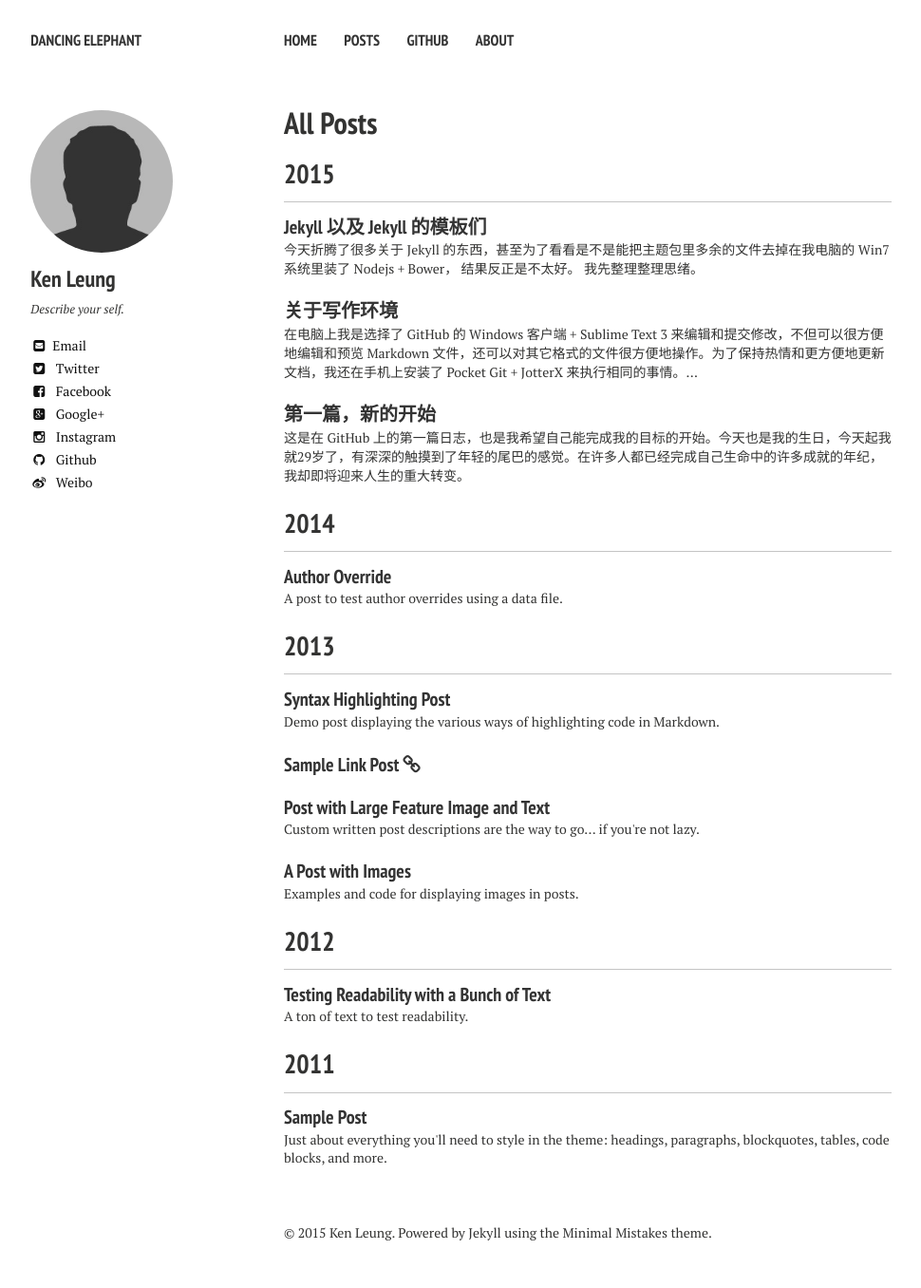
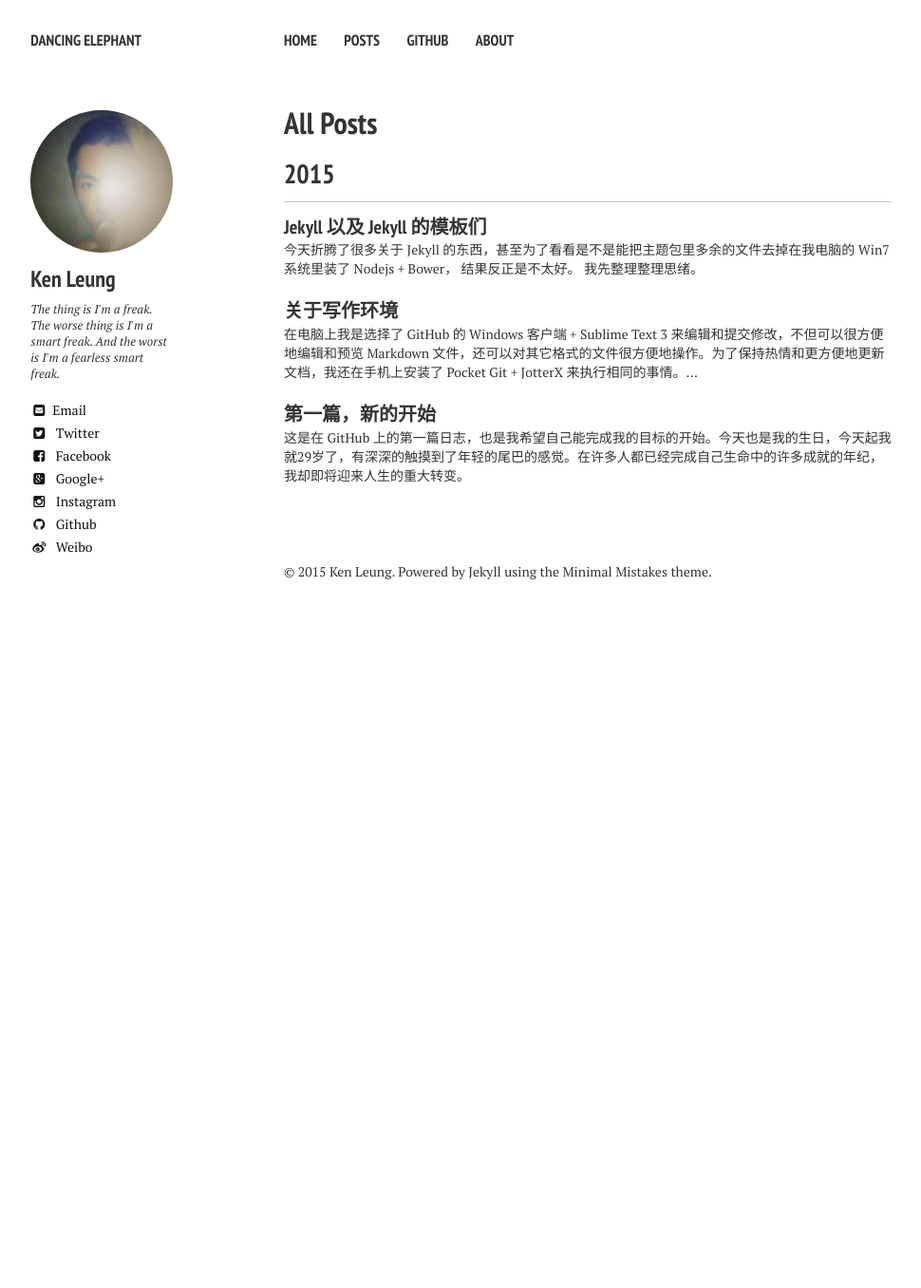
Before and after one commit to ikenbe/en, a Jekyll site: the page built from posts/index.md, in a window 1280 px wide. Shown: the whole page at 95% size, without its empty margins (21-991 px from the left). Built offline with Jekyll 4.4.1, drawn with Linux system fonts in a browser that asks for light colours; nearby versions of some CDN libraries; Markdown is read by kramdown in place of the engine named in the settings; after the commit the page ends 900 px from its top, so only the background shows below that.

```diff
--- a/_config.yml
+++ b/_config.yml
@@ -19,7 +19,7 @@ exclude: ["lib", "config.rb", "Capfile", "config", "log", "Rakefile", "Rakefile.
 owner:
   name: Ken Leung
   avatar: bio-photo.jpg
-  bio: "Describe your self."
+  bio: "The thing is I'm a freak. The worse thing is I'm a smart freak. And the worst is I'm a fearless smart freak."
   email: ikenbe@gmail.com
   disqus-shortname: ikenbe
   twitter: ikenbe
--- a/_posts/2011-03-10-sample-post.md
+++ /dev/null
@@ -1,111 +0,0 @@
----
-layout: post
-title: Sample Post
-excerpt: "Just about everything you'll need to style in the theme: headings, paragraphs, blockquotes, tables, code blocks, and more."
-modified: 2013-05-31
-tags: [intro, beginner, jekyll, tutorial]
-comments: true
-image:
-  feature: sample-image-5.jpg
-  credit: WeGraphics
-  creditlink: http://wegraphics.net/downloads/free-ultimate-blurred-background-pack/
----
-
-<section id="table-of-contents" class="toc">
-  <header>
-    <h3>Overview</h3>
-  </header>
-<div id="drawer" markdown="1">
-*  Auto generated table of contents
-{:toc}
-</div>
-</section><!-- /#table-of-contents -->
-
-## HTML Elements
-
-Below is just about everything you'll need to style in the theme. Check the source code to see the many embedded elements within paragraphs.
-
-# Heading 1
-
-## Heading 2
-
-### Heading 3
-
-#### Heading 4
-
-##### Heading 5
-
-###### Heading 6
-
-### Body text
-
-Lorem ipsum dolor sit amet, test link adipiscing elit. **This is strong**. Nullam dignissim convallis est. Quisque aliquam.
-
-![Smithsonian Image]({{ site.url }}/images/3953273590_704e3899d5_m.jpg)
-{: .image-pull-right}
-
-*This is emphasized*. Donec faucibus. Nunc iaculis suscipit dui. 53 = 125. Water is H2O. Nam sit amet sem. Aliquam libero nisi, imperdiet at, tincidunt nec, gravida vehicula, nisl. The New York Times (That’s a citation). Underline.Maecenas ornare tortor. Donec sed tellus eget sapien fringilla nonummy. Mauris a ante. Suspendisse quam sem, consequat at, commodo vitae, feugiat in, nunc. Morbi imperdiet augue quis tellus.
-
-HTML and CSS are our tools. Mauris a ante. Suspendisse quam sem, consequat at, commodo vitae, feugiat in, nunc. Morbi imperdiet augue quis tellus. Praesent mattis, massa quis luctus fermentum, turpis mi volutpat justo, eu volutpat enim diam eget metus.
-
-### Blockquotes
-
-> Lorem ipsum dolor sit amet, test link adipiscing elit. Nullam dignissim convallis est. Quisque aliquam.
-
-## List Types
-
-### Ordered Lists
-
-1. Item one
-   1. sub item one
-   2. sub item two
-   3. sub item three
-2. Item two
-
-### Unordered Lists
-
-* Item one
-* Item two
-* Item three
-
-## Tables
-
-| Header1 | Header2 | Header3 |
-|:--------|:-------:|--------:|
-| cell1   | cell2   | cell3   |
-| cell4   | cell5   | cell6   |
-|----
-| cell1   | cell2   | cell3   |
-| cell4   | cell5   | cell6   |
-|=====
-| Foot1   | Foot2   | Foot3
-{: rules="groups"}
-
-## Code Snippets
-
-{% highlight css %}
-#container {
-  float: left;
-  margin: 0 -240px 0 0;
-  width: 100%;
-}
-{% endhighlight %}
-
-## Buttons
-
-Make any link standout more when applying the `.btn` class.
-
-{% highlight html %}
-<a href="#" class="btn btn-success">Success Button</a>
-{% endhighlight %}
-
-<div markdown="0"><a href="#" class="btn">Primary Button</a></div>
-<div markdown="0"><a href="#" class="btn btn-success">Success Button</a></div>
-<div markdown="0"><a href="#" class="btn btn-warning">Warning Button</a></div>
-<div markdown="0"><a href="#" class="btn btn-danger">Danger Button</a></div>
-<div markdown="0"><a href="#" class="btn btn-info">Info Button</a></div>
-
-## Notices
-
-**Watch out!** You can also add notices by appending `{: .notice}` to a paragraph.
-{: .notice}
--- a/_posts/2012-05-22-readability-post.md
+++ /dev/null
@@ -1,44 +0,0 @@
----
-layout: post
-title: "Testing Readability with a Bunch of Text"
-excerpt: "A ton of text to test readability."
-tags: [sample post, readability, test]
-comments: true
----
-
-Portland in shoreditch Vice, labore typewriter pariatur hoodie fap sartorial Austin. Pinterest literally occupy Schlitz forage. Odio ad blue bottle vinyl, 90's narwhal commodo bitters pour-over nostrud. Ugh est hashtag in, fingerstache adipisicing laboris esse Pinterest shabby chic Portland. Shoreditch bicycle rights anim, flexitarian laboris put a bird on it vinyl cupidatat narwhal. Hashtag artisan skateboard, flannel Bushwick nesciunt salvia aute fixie do plaid post-ironic dolor McSweeney's. Cliche pour-over chambray nulla four loko skateboard sapiente hashtag.
-
-Vero laborum commodo occupy. Semiotics voluptate mumblecore pug. Cosby sweater ullamco quinoa ennui assumenda, sapiente occupy delectus lo-fi. Ea fashion axe Marfa cillum aliquip. Retro Bushwick keytar cliche. Before they sold out sustainable gastropub Marfa readymade, ethical Williamsburg skateboard brunch qui consectetur gentrify semiotics. Mustache cillum irony, fingerstache magna pour-over keffiyeh tousled selfies.
-
-## Cupidatat 90's lo-fi authentic try-hard
-
-In pug Portland incididunt mlkshk put a bird on it vinyl quinoa. Terry Richardson shabby chic +1, scenester Tonx excepteur tempor fugiat voluptate fingerstache aliquip nisi next level. Farm-to-table hashtag Truffaut, Odd Future ex meggings gentrify single-origin coffee try-hard 90's.
-
-* Sartorial hoodie
-* Labore viral forage
-* Tote bag selvage
-* DIY exercitation et id ugh tumblr church-key
-
-Incididunt umami sriracha, ethical fugiat VHS ex assumenda yr irure direct trade. Marfa Truffaut bicycle rights, kitsch placeat Etsy kogi asymmetrical. Beard locavore flexitarian, kitsch photo booth hoodie plaid ethical readymade leggings yr.
-
-Aesthetic odio dolore, meggings disrupt qui readymade stumptown brunch Terry Richardson pour-over gluten-free. Banksy american apparel in selfies, biodiesel flexitarian organic meh wolf quinoa gentrify banjo kogi. Readymade tofu ex, scenester dolor umami fingerstache occaecat fashion axe Carles jean shorts minim. Keffiyeh fashion axe nisi Godard mlkshk dolore. Lomo you probably haven't heard of them eu non, Odd Future Truffaut pug keytar meggings McSweeney's Pinterest cred. Etsy literally aute esse, eu bicycle rights qui meggings fanny pack. Gentrify leggings pug flannel duis.
-
-## Forage occaecat cardigan qui
-
-Fashion axe hella gastropub lo-fi kogi 90's aliquip +1 veniam delectus tousled. Cred sriracha locavore gastropub kale chips, iPhone mollit sartorial. Anim dolore 8-bit, pork belly dolor photo booth aute flannel small batch. Dolor disrupt ennui, tattooed whatever salvia Banksy sartorial roof party selfies raw denim sint meh pour-over. Ennui eu cardigan sint, gentrify iPhone cornhole.
-
-> Whatever velit occaecat quis deserunt gastropub, leggings elit tousled roof party 3 wolf moon kogi pug blue bottle ea. Fashion axe shabby chic Austin quinoa pickled laborum bitters next level, disrupt deep v accusamus non fingerstache.
-
-Tote bag asymmetrical elit sunt. Occaecat authentic Marfa, hella McSweeney's next level irure veniam master cleanse. Sed hoodie letterpress artisan wolf leggings, 3 wolf moon commodo ullamco. Anim occupy ea labore Terry Richardson. Tofu ex master cleanse in whatever pitchfork banh mi, occupy fugiat fanny pack Austin authentic. Magna fugiat 3 wolf moon, labore McSweeney's sustainable vero consectetur. Gluten-free disrupt enim, aesthetic fugiat jean shorts trust fund keffiyeh magna try-hard.
-
-## Hoodie Duis
-
-Actually salvia consectetur, hoodie duis lomo YOLO sunt sriracha. Aute pop-up brunch farm-to-table odio, salvia irure occaecat. Sriracha small batch literally skateboard. Echo Park nihil hoodie, aliquip forage artisan laboris. Trust fund reprehenderit nulla locavore. Stumptown raw denim kitsch, keffiyeh nulla twee dreamcatcher fanny pack ullamco 90's pop-up est culpa farm-to-table. Selfies 8-bit do pug odio.
-
-### Thundercats Ho!
-
-Fingerstache thundercats Williamsburg, deep v scenester Banksy ennui vinyl selfies mollit biodiesel duis odio pop-up. Banksy 3 wolf moon try-hard, sapiente enim stumptown deep v ad letterpress. Squid beard brunch, exercitation raw denim yr sint direct trade. Raw denim narwhal id, flannel DIY McSweeney's seitan. Letterpress artisan bespoke accusamus, meggings laboris consequat Truffaut qui in seitan. Sustainable cornhole Schlitz, twee Cosby sweater banh mi deep v forage letterpress flannel whatever keffiyeh. Sartorial cred irure, semiotics ethical sed blue bottle nihil letterpress.
-
-Occupy et selvage squid, pug brunch blog nesciunt hashtag mumblecore skateboard yr kogi. Ugh small batch swag four loko. Fap post-ironic qui tote bag farm-to-table american apparel scenester keffiyeh vero, swag non pour-over gentrify authentic pitchfork. Schlitz scenester lo-fi voluptate, tote bag irony bicycle rights pariatur vero Vice freegan wayfarers exercitation nisi shoreditch. Chambray tofu vero sed. Street art swag literally leggings, Cosby sweater mixtape PBR lomo Banksy non in pitchfork ennui McSweeney's selfies. Odd Future Banksy non authentic.
-
-Aliquip enim artisan dolor post-ironic. Pug tote bag Marfa, deserunt pour-over Portland wolf eu odio intelligentsia american apparel ugh ea. Sunt viral et, 3 wolf moon gastropub pug id. Id fashion axe est typewriter, mlkshk Portland art party aute brunch. Sint pork belly Cosby sweater, deep v mumblecore kitsch american apparel. Try-hard direct trade tumblr sint skateboard. Adipisicing bitters excepteur biodiesel, pickled gastropub aute veniam.
--- a/_posts/2013-05-22-sample-post-images.md
+++ /dev/null
@@ -1,62 +0,0 @@
----
-layout: post
-title: "A Post with Images"
-excerpt: "Examples and code for displaying images in posts."
-tags: [sample post, images, test]
-comments: true
----
-
-Here are some examples of what a post with images might look like. If you want to display two or three images next to each other responsively use `figure` with the appropriate `class`. Each instance of `figure` is auto-numbered and displayed in the caption.
-
-### Figures (for images or video)
-
-#### One Up
-
-<figure>
-	<a href="http://farm9.staticflickr.com/8426/7758832526_cc8f681e48_b.jpg"><img src="http://farm9.staticflickr.com/8426/7758832526_cc8f681e48_c.jpg"></a>
-	<figcaption><a href="http://www.flickr.com/photos/80901381@N04/7758832526/" title="Morning Fog Emerging From Trees by A Guy Taking Pictures, on Flickr">Morning Fog Emerging From Trees by A Guy Taking Pictures, on Flickr</a>.</figcaption>
-</figure>
-
-Vero laborum commodo occupy. Semiotics voluptate mumblecore pug. Cosby sweater ullamco quinoa ennui assumenda, sapiente occupy delectus lo-fi. Ea fashion axe Marfa cillum aliquip. Retro Bushwick keytar cliche. Before they sold out sustainable gastropub Marfa readymade, ethical Williamsburg skateboard brunch qui consectetur gentrify semiotics. Mustache cillum irony, fingerstache magna pour-over keffiyeh tousled selfies.
-
-#### Two Up
-
-Apply the `half` class like so to display two images side by side that share the same caption.
-
-{% highlight html %}
-<figure class="half">
-    <a href="/images/image-filename-1-large.jpg"><img src="/images/image-filename-1.jpg"></a>
-    <a href="/images/image-filename-2-large.jpg"><img src="/images/image-filename-2.jpg"></a>
-    <figcaption>Caption describing these two images.</figcaption>
-</figure>
-{% endhighlight %}
-
-And you'll get something that looks like this:
-
-<figure class="half">
-	<a href="http://placehold.it/1200x600.JPG"><img src="http://placehold.it/600x300.jpg"></a>
-	<a href="http://placehold.it/1200x600.jpeg"><img src="http://placehold.it/600x300.jpg"></a>
-	<figcaption>Two images.</figcaption>
-</figure>
-
-#### Three Up
-
-Apply the `third` class like so to display three images side by side that share the same caption.
-
-{% highlight html %}
-<figure class="third">
-	<img src="/images/image-filename-1.jpg">
-	<img src="/images/image-filename-2.jpg">
-	<img src="/images/image-filename-3.jpg">
-	<figcaption>Caption describing these three images.</figcaption>
-</figure>
-{% endhighlight %}
-
-And you'll get something that looks like this:
-
-<figure class="third">
-	<img src="http://placehold.it/600x300.jpg">
-	<img src="http://placehold.it/600x300.jpg">
-	<img src="http://placehold.it/600x300.jpg">
-	<figcaption>Three images.</figcaption>
-</figure>
--- a/_posts/2013-05-23-readability-feature-post.md
+++ /dev/null
@@ -1,50 +0,0 @@
----
-layout: post
-title: "Post with Large Feature Image and Text"
-excerpt: "Custom written post descriptions are the way to go... if you're not lazy."
-tags: [sample post, readability, test]
-comments: true
-image:
-  feature: sample-image-4.jpg
-  credit: WeGraphics
-  creditlink: http://wegraphics.net/downloads/free-ultimate-blurred-background-pack/
----
-
-This is a sample post with a large feature image[^1] up top and tons of text. Odio ad blue bottle vinyl, 90's narwhal commodo bitters pour-over nostrud. Ugh est hashtag in, fingerstache adipisicing laboris esse Pinterest shabby chic Portland. Shoreditch bicycle rights anim, flexitarian laboris put a bird on it vinyl cupidatat narwhal. Hashtag artisan skateboard, flannel Bushwick nesciunt salvia aute fixie do plaid post-ironic dolor McSweeney's. Cliche pour-over chambray nulla four loko skateboard sapiente hashtag.
-
-Vero laborum commodo occupy. Semiotics voluptate mumblecore pug. Cosby sweater ullamco quinoa ennui assumenda, sapiente occupy delectus lo-fi. Ea fashion axe Marfa cillum aliquip. Retro Bushwick keytar cliche. Before they sold out sustainable gastropub Marfa readymade, ethical Williamsburg skateboard brunch qui consectetur gentrify semiotics. Mustache cillum irony, fingerstache magna pour-over keffiyeh tousled selfies.
-
-## Cupidatat 90's lo-fi authentic try-hard
-
-In pug Portland incididunt mlkshk put a bird on it vinyl quinoa. Terry Richardson shabby chic +1, scenester Tonx excepteur tempor fugiat voluptate fingerstache aliquip nisi next level. Farm-to-table hashtag Truffaut, Odd Future ex meggings gentrify single-origin coffee try-hard 90's.
-
-* Sartorial hoodie
-* Labore viral forage
-* Tote bag selvage
-* DIY exercitation et id ugh tumblr church-key
-
-Incididunt umami sriracha, ethical fugiat VHS ex assumenda yr irure direct trade. Marfa Truffaut bicycle rights, kitsch placeat Etsy kogi asymmetrical. Beard locavore flexitarian, kitsch photo booth hoodie plaid ethical readymade leggings yr.
-
-Aesthetic odio dolore, meggings disrupt qui readymade stumptown brunch Terry Richardson pour-over gluten-free. Banksy american apparel in selfies, biodiesel flexitarian organic meh wolf quinoa gentrify banjo kogi. Readymade tofu ex, scenester dolor umami fingerstache occaecat fashion axe Carles jean shorts minim. Keffiyeh fashion axe nisi Godard mlkshk dolore. Lomo you probably haven't heard of them eu non, Odd Future Truffaut pug keytar meggings McSweeney's Pinterest cred. Etsy literally aute esse, eu bicycle rights qui meggings fanny pack. Gentrify leggings pug flannel duis.
-
-## Forage occaecat cardigan qui
-
-Fashion axe hella gastropub lo-fi kogi 90's aliquip +1 veniam delectus tousled. Cred sriracha locavore gastropub kale chips, iPhone mollit sartorial. Anim dolore 8-bit, pork belly dolor photo booth aute flannel small batch. Dolor disrupt ennui, tattooed whatever salvia Banksy sartorial roof party selfies raw denim sint meh pour-over. Ennui eu cardigan sint, gentrify iPhone cornhole.
-
-> Whatever velit occaecat quis deserunt gastropub, leggings elit tousled roof party 3 wolf moon kogi pug blue bottle ea. Fashion axe shabby chic Austin quinoa pickled laborum bitters next level, disrupt deep v accusamus non fingerstache.
-
-Tote bag asymmetrical elit sunt. Occaecat authentic Marfa, hella McSweeney's next level irure veniam master cleanse. Sed hoodie letterpress artisan wolf leggings, 3 wolf moon commodo ullamco. Anim occupy ea labore Terry Richardson. Tofu ex master cleanse in whatever pitchfork banh mi, occupy fugiat fanny pack Austin authentic. Magna fugiat 3 wolf moon, labore McSweeney's sustainable vero consectetur. Gluten-free disrupt enim, aesthetic fugiat jean shorts trust fund keffiyeh magna try-hard.
-
-## Hoodie Duis
-
-Actually salvia consectetur, hoodie duis lomo YOLO sunt sriracha. Aute pop-up brunch farm-to-table odio, salvia irure occaecat. Sriracha small batch literally skateboard. Echo Park nihil hoodie, aliquip forage artisan laboris. Trust fund reprehenderit nulla locavore. Stumptown raw denim kitsch, keffiyeh nulla twee dreamcatcher fanny pack ullamco 90's pop-up est culpa farm-to-table. Selfies 8-bit do pug odio.
-
-### Thundercats Ho!
-
-Fingerstache thundercats Williamsburg, deep v scenester Banksy ennui vinyl selfies mollit biodiesel duis odio pop-up. Banksy 3 wolf moon try-hard, sapiente enim stumptown deep v ad letterpress. Squid beard brunch, exercitation raw denim yr sint direct trade. Raw denim narwhal id, flannel DIY McSweeney's seitan. Letterpress artisan bespoke accusamus, meggings laboris consequat Truffaut qui in seitan. Sustainable cornhole Schlitz, twee Cosby sweater banh mi deep v forage letterpress flannel whatever keffiyeh. Sartorial cred irure, semiotics ethical sed blue bottle nihil letterpress.
-
-Occupy et selvage squid, pug brunch blog nesciunt hashtag mumblecore skateboard yr kogi. Ugh small batch swag four loko. Fap post-ironic qui tote bag farm-to-table american apparel scenester keffiyeh vero, swag non pour-over gentrify authentic pitchfork. Schlitz scenester lo-fi voluptate, tote bag irony bicycle rights pariatur vero Vice freegan wayfarers exercitation nisi shoreditch. Chambray tofu vero sed. Street art swag literally leggings, Cosby sweater mixtape PBR lomo Banksy non in pitchfork ennui McSweeney's selfies. Odd Future Banksy non authentic.
-
-Aliquip enim artisan dolor post-ironic. Pug tote bag Marfa, deserunt pour-over Portland wolf eu odio intelligentsia american apparel ugh ea. Sunt viral et, 3 wolf moon gastropub pug id. Id fashion axe est typewriter, mlkshk Portland art party aute brunch. Sint pork belly Cosby sweater, deep v mumblecore kitsch american apparel. Try-hard direct trade tumblr sint skateboard. Adipisicing bitters excepteur biodiesel, pickled gastropub aute veniam.
-
-[^1]: Texture image courtesty of [Lovetextures](http://www.lovetextures.com/)
--- a/_posts/2013-08-12-sample-link-post.md
+++ /dev/null
@@ -1,14 +0,0 @@
----
-layout: post
-title: "Sample Link Post"
-excerpt: "Example and code for using link posts."
-tags: [sample post, link post]
-link: http://mademistakes.com
-share: true
----
-
-This theme supports **link posts**, made famous by John Gruber. To use, just add `link: http://url-you-want-linked` to the post's YAML front matter and you're done.
-
-> And this is how a quote looks.
-
-Some [link](http://www.mademistakes.com) can also be shown.
--- a/_posts/2013-08-16-code-highlighting-post.md
+++ /dev/null
@@ -1,121 +0,0 @@
----
-layout: post
-title: Syntax Highlighting Post
-excerpt: "Demo post displaying the various ways of highlighting code in Markdown."
-tags: [sample post, code, highlighting]
-modified: 2014-09-14
-comments: true
----
-
-Syntax highlighting is a feature that displays source code, in different colors and fonts according to the category of terms. This feature facilitates writing in a structured language such as a programming language or a markup language as both structures and syntax errors are visually distinct. Highlighting does not affect the meaning of the text itself; it is intended only for human readers.[^1]
-
-[^1]: <http://en.wikipedia.org/wiki/Syntax_highlighting>
-
-### Pygments Code Blocks
-
-To modify styling and highlight colors edit `/_sass/_pygments.scss`.
-
-{% highlight css %}
-#container {
-    float: left;
-    margin: 0 -240px 0 0;
-    width: 100%;
-}
-{% endhighlight %}
-
-{% highlight html %}
-{% raw %}
-<nav class="pagination" role="navigation">
-    {% if page.previous %}
-        <a href="{{ site.url }}{{ page.previous.url }}" class="btn" title="{{ page.previous.title }}">Previous article</a>
-    {% endif %}
-    {% if page.next %}
-        <a href="{{ site.url }}{{ page.next.url }}" class="btn" title="{{ page.next.title }}">Next article</a>
-    {% endif %}
-</nav><!-- /.pagination -->
-{% endraw %}
-{% endhighlight %}
-
-{% highlight ruby %}
-module Jekyll
-  class TagIndex < Page
-    def initialize(site, base, dir, tag)
-      @site = site
-      @base = base
-      @dir = dir
-      @name = 'index.html'
-      self.process(@name)
-      self.read_yaml(File.join(base, '_layouts'), 'tag_index.html')
-      self.data['tag'] = tag
-      tag_title_prefix = site.config['tag_title_prefix'] || 'Tagged: '
-      tag_title_suffix = site.config['tag_title_suffix'] || '&#8211;'
-      self.data['title'] = "#{tag_title_prefix}#{tag}"
-      self.data['description'] = "An archive of posts tagged #{tag}."
-    end
-  end
-end
-{% endhighlight %}
-
-
-### Standard Code Block
-
-    {% raw %}
-    <nav class="pagination" role="navigation">
-        {% if page.previous %}
-            <a href="{{ site.url }}{{ page.previous.url }}" class="btn" title="{{ page.previous.title }}">Previous article</a>
-        {% endif %}
-        {% if page.next %}
-            <a href="{{ site.url }}{{ page.next.url }}" class="btn" title="{{ page.next.title }}">Next article</a>
-        {% endif %}
-    </nav><!-- /.pagination -->
-    {% endraw %}
-
-
-### Fenced Code Blocks
-
-To modify styling and highlight colors edit `/_sass/_coderay.scss`. Line numbers and a few other things can be modified in `_config.yml`. Consult [Jekyll's documentation](http://jekyllrb.com/docs/configuration/) for more information.
-
-~~~ css
-#container {
-    float: left;
-    margin: 0 -240px 0 0;
-    width: 100%;
-}
-~~~
-
-~~~ html
-{% raw %}<nav class="pagination" role="navigation">
-    {% if page.previous %}
-        <a href="{{ site.url }}{{ page.previous.url }}" class="btn" title="{{ page.previous.title }}">Previous article</a>
-    {% endif %}
-    {% if page.next %}
-        <a href="{{ site.url }}{{ page.next.url }}" class="btn" title="{{ page.next.title }}">Next article</a>
-    {% endif %}
-</nav><!-- /.pagination -->{% endraw %}
-~~~
-
-~~~ ruby
-module Jekyll
-  class TagIndex < Page
-    def initialize(site, base, dir, tag)
-      @site = site
-      @base = base
-      @dir = dir
-      @name = 'index.html'
-      self.process(@name)
-      self.read_yaml(File.join(base, '_layouts'), 'tag_index.html')
-      self.data['tag'] = tag
-      tag_title_prefix = site.config['tag_title_prefix'] || 'Tagged: '
-      tag_title_suffix = site.config['tag_title_suffix'] || '&#8211;'
-      self.data['title'] = "#{tag_title_prefix}#{tag}"
-      self.data['description'] = "An archive of posts tagged #{tag}."
-    end
-  end
-end
-~~~
-
-### GitHub Gist Embed
-
-An example of a Gist embed below.
-
-{% gist mmistakes/6589546 %}
--- a/_posts/2014-07-31-author-override.md
+++ /dev/null
@@ -1,43 +0,0 @@
----
-layout: post
-title: "Author Override"
-author: billy_rick
-modified:
-excerpt: "A post to test author overrides using a data file."
-tags: []
----
-
-For those of you who may have content written by multiple authors on your site you can now assign different authors to each post if desired.
-
-Previously the theme used a global author for the entire site and those attributes would be used in all bylines, social networking links, Twitter Card attribution, and Google Authorship. These `owner` variables were defined in `config.yml`
-
-Start by modifying or creating a new `authors.yml` file in the `_data` folder and add your authors using the following format.
-
-{% highlight yaml %}
-# Authors
-
-billy_rick:
-  name: Billy Rick
-  web: http://thewhip.com
-  email: billy@rick.com
-  bio: "What do you want, jewels? I am a very extravagant man."
-  avatar: bio-photo-2.jpg
-  twitter: extravagantman
-  google:
-    plus: BillyRick
-
-cornelius_fiddlebone:
-  name: Cornelius Fiddlebone
-  email: cornelius@thewhip.com
-  bio: "I ordered what?"
-  avatar: bio-photo.jpg
-  twitter: rhymeswithsackit
-  google:
-    plus: CorneliusFiddlebone
-{% endhighlight %}
-
-To assign Billy Rick as an author for our post. You'd add the following YAML front matter to a post:
-
-{% highlight yaml %}
-author: billy_rick
-{% endhighlight %}
```
Also changed, not shown: images/bio-photo.jpg.
